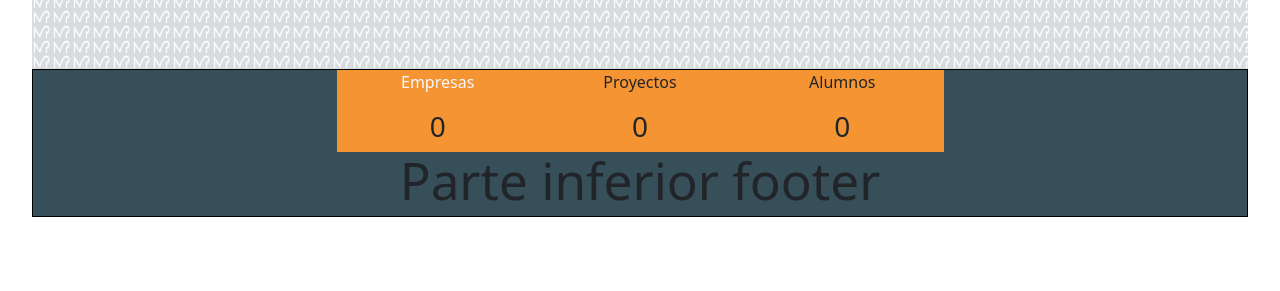
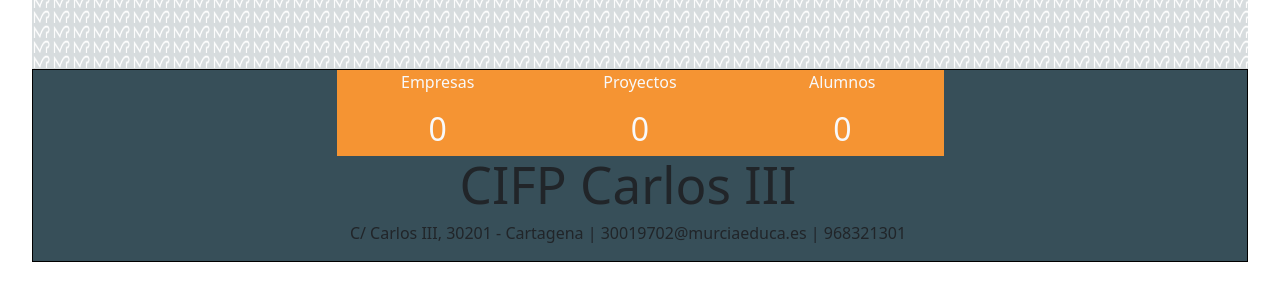
Before and after one commit to danstort/marcaPersonalFP_Cliente, a React (Vite) app: page / in a window 1280 px wide. Shown: the part 542-833 px from the top of the page. Before the commit the page ends 800 px from the top, so only its background shows below. Built offline with nearby package versions, Linux system fonts and the light colour scheme; no server answers.

Commit message:
Cambio en estilos y páginas

```diff
--- a/src/App.css
+++ b/src/App.css
@@ -1,5 +1,4 @@
 #root {
-  max-width: 1280px;
   margin: 0 auto;
   padding: 2rem;
   text-align: center;
--- a/src/App.jsx
+++ b/src/App.jsx
@@ -27,8 +27,8 @@
       <IdiomaContext.Provider value={idioma}>
       <Routes>
         <Route path="/" element={<Home cambiarIdioma={cambiarIdioma}/>} />
-        <Route path="/empresa" element={<Empresa/>} />
-        <Route path="/centroeducativo" element={<CentroEducativo />} />
+        <Route path="/empresa" element={<Empresa cambiarIdioma={cambiarIdioma}/>} />
+        <Route path="/centroeducativo" element={<CentroEducativo cambiarIdioma={cambiarIdioma} />} />
         <Route path="/alumno" element={<Alumno cambiarIdioma={cambiarIdioma}/>} />
         <Route path="/empresa/alumno" element={<h1>En construcción</h1>} />
 
--- a/src/components/pie/Footer.css
+++ b/src/components/pie/Footer.css
@@ -7,6 +7,11 @@
     font-size: 1em;
 }
 
+.numeroContador{
+    color: #f8f9fb;
+    font-size: 2em;
+}
+
 .fondoFooter{
     background-color: #374f59;
 }
--- a/src/components/pie/Footer.jsx
+++ b/src/components/pie/Footer.jsx
@@ -20,25 +20,26 @@
                 <div className='row'>
                     <div className='col-4'>
                         <p className='textoContador'>{idiomas[idioma].footer.empresas}</p>
-                        <h3>{counts.counts.numeroEmpresas}</h3>
+                        <h3 className='numeroContador'>{counts.counts.numeroEmpresas}</h3>
                         </div>
                     <div className='col-4'>
-                        <p>{idiomas[idioma].footer.proyectos}</p>
-                        <h3>{counts.counts.numeroProyectos}</h3>
+                        <p className='textoContador'>{idiomas[idioma].footer.proyectos}</p>
+                        <h3 className='numeroContador'>{counts.counts.numeroProyectos}</h3>
 
                     </div>
                     <div className='col-4'>
-                        <p>{idiomas[idioma].footer.alumnos}</p>
-                        <h3>{counts.counts.numeroAlumnos}</h3>
+                        <p className='textoContador'>{idiomas[idioma].footer.alumnos}</p>
+                        <h3 className='numeroContador'>{counts.counts.numeroAlumnos}</h3>
                     </div>
                 </div>
 
 
             </div>
 
-           <div className='col-12 '>
-                    <h1>Parte inferior footer</h1>
-                </div>
+           <div className='row '>
+                    <h1>CIFP Carlos III</h1>
+                    <p>C/ Carlos III, 30201 - Cartagena | 30019702@murciaeduca.es | 968321301</p>
+            </div>
 
         </footer>
     );
--- a/src/mocks/idiomas-mock.js
+++ b/src/mocks/idiomas-mock.js
@@ -5,14 +5,17 @@
             empresas: "Empresas",
             proyectos: "Proyectos",
             alumnos: "Alumnos",
-        }
-    },
+        },
+        centroeducativo: "Centro Educativo"
+    }
+    ,
     "en": {
         footer: {
             empresas: "Companies",
             proyectos: "Projects",
             alumnos: "Students",
-        }
+        },
+        centroeducativo: "Educational Center"
     }
 }
 
--- a/src/pages/centroEducativo/CentroEducativo.jsx
+++ b/src/pages/centroEducativo/CentroEducativo.jsx
@@ -1,11 +1,29 @@
-const CentroEducativo = () => {
+import Cabecera from "../../components/cabecera/Cabecera";
+import IdiomaContext from "../../context/IdiomaContext";
+import { useContext } from "react";
+import idiomas from "../../mocks/idiomas-mock";
 
+const CentroEducativo = (props) => {
 
-    return (
-        <div>
-            <h1>Centro Educativo</h1>
-        </div>
+    const idioma = useContext(IdiomaContext);
+
+    function cambiarIdioma(idiomaElegido) {
+        //setIdioma(idiomaElegido);
+        mandarIdioma(idiomaElegido);
+    }
+
+    function mandarIdioma(idiomaElegido) {
+        props.cambiarIdioma(idiomaElegido);
+    }
+
+    return(
+        <>
+            <Cabecera cambiarIdioma={cambiarIdioma}/>
+            <h1>{idiomas[idioma].centroeducativo}</h1>
+        </>
     )
 }
 
+
+
 export default CentroEducativo;
--- a/src/pages/empresa/Empresa.jsx
+++ b/src/pages/empresa/Empresa.jsx
@@ -1,10 +1,27 @@
-const Empresa = () => {
+import Cabecera from "../../components/cabecera/Cabecera";
+import IdiomaContext from "../../context/IdiomaContext";
+import { useContext } from "react";
+import idiomas from "../../mocks/idiomas-mock";
 
 
+const Empresa = (props) => {
+
+    const idioma = useContext(IdiomaContext);
+
+    function cambiarIdioma(idiomaElegido) {
+        //setIdioma(idiomaElegido);
+        mandarIdioma(idiomaElegido);
+    }
+
+    function mandarIdioma(idiomaElegido) {
+        props.cambiarIdioma(idiomaElegido);
+    }
+
     return(
-        <div>
-            <h1>Empresa</h1>
-        </div>
+        <>
+            <Cabecera cambiarIdioma={cambiarIdioma}/>
+            <h1>{idiomas[idioma].footer.empresas}</h1>
+        </>
     )
 }
 
```
